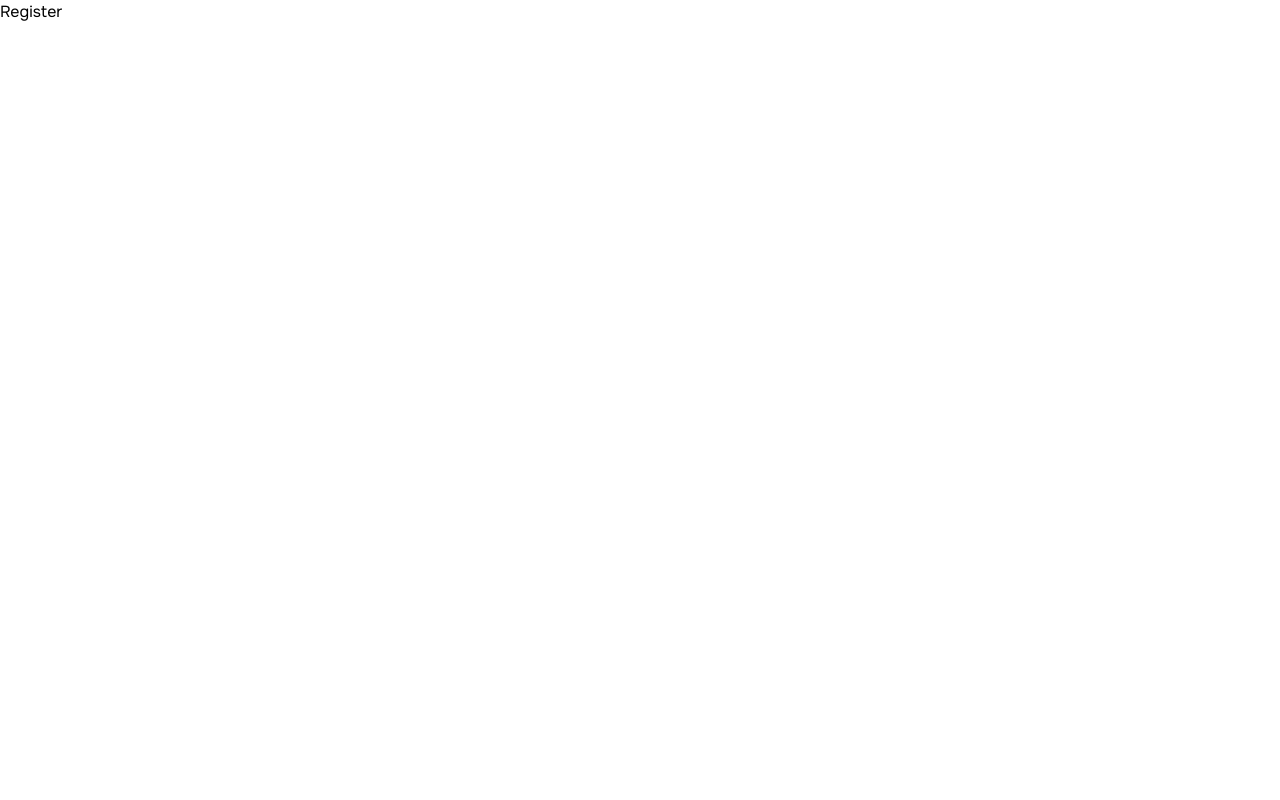
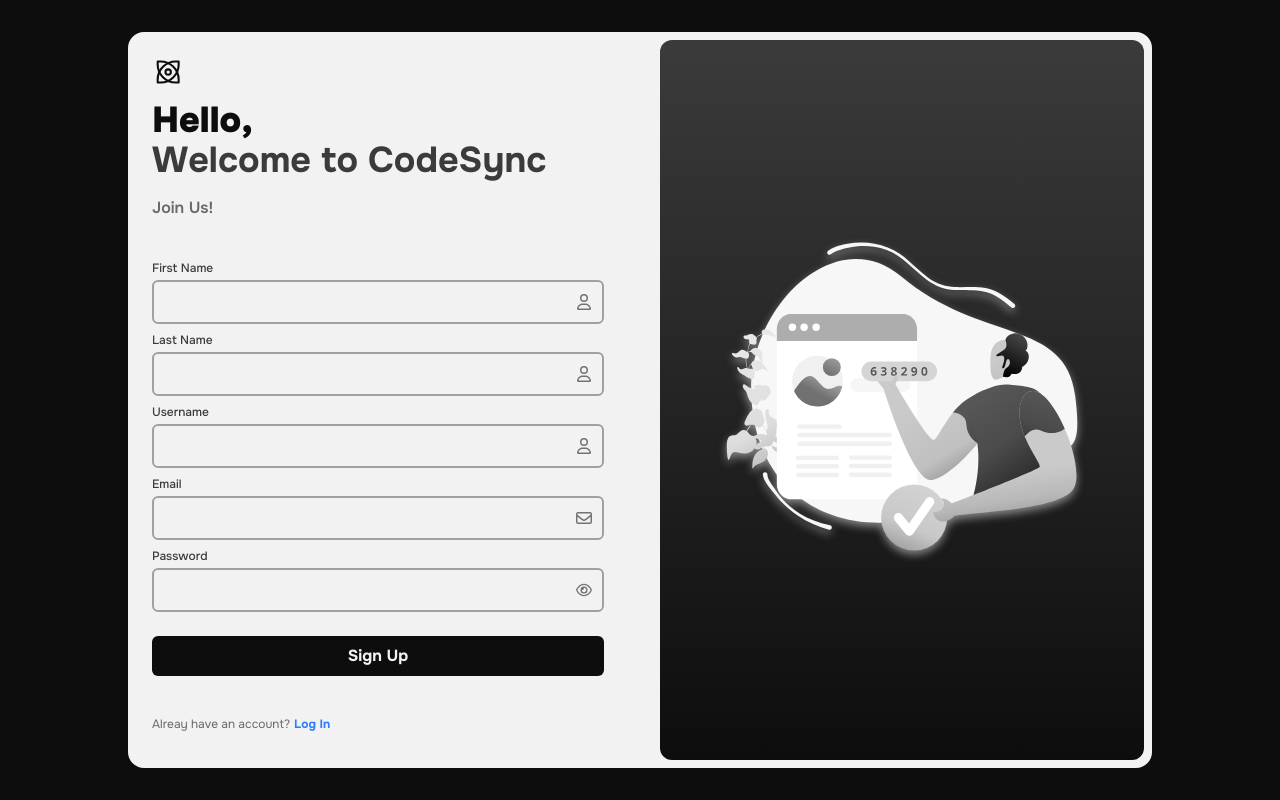
Before and after one commit to rn-mgl/codesync-client, a Next.js app: page /auth/register in a window 1280 px wide. Built offline with nearby package versions, Linux system fonts and the light colour scheme.

Commit message:
register ui

```diff
--- a/app/auth/login/page.tsx
+++ b/app/auth/login/page.tsx
@@ -7,9 +7,10 @@ import Link from "next/link";
 import { FaRegEnvelope, FaRegEye, FaRegEyeSlash } from "react-icons/fa6";
 import login from "@/public/auth/login.svg";
 import Input from "@/src/components/field/Input";
+import { LoginInterface } from "@/src/interface/AuthInterface";
 
 const Login = () => {
-  const [credentials, setCredentials] = React.useState({
+  const [credentials, setCredentials] = React.useState<LoginInterface>({
     email: "",
     password: "",
   });
@@ -44,7 +45,7 @@ const Login = () => {
                       t:mx-auto t:max-w-(--breakpoint-m-l) l-s:max-w-none"
           >
             <div className="flex flex-col items-start justify-center gap-4 w-full">
-              <h1 className="text-3xl  t:text-5xl">
+              <h1 className="text-3xl  t:text-4xl">
                 <span className="text-primary font-black">Hello,</span>
                 <br />
                 <span className="text-primary/80 font-bold">Welcome Back</span>
--- a/app/auth/register/page.tsx
+++ b/app/auth/register/page.tsx
@@ -1,7 +1,167 @@
+"use client";
+
+import register from "@/public/auth/register.svg";
+import Input from "@/src/components/field/Input";
+import Logo from "@/src/components/global/Logo";
+import { RegisterInterface } from "@/src/interface/AuthInterface";
+import Image from "next/image";
+import Link from "next/link";
 import React from "react";
+import {
+  FaRegEnvelope,
+  FaRegEye,
+  FaRegEyeSlash,
+  FaRegUser,
+} from "react-icons/fa6";
 
 const Register = () => {
-  return <div>Register</div>;
+  const [credentials, setCredentials] = React.useState<RegisterInterface>({
+    first_name: "",
+    last_name: "",
+    username: "",
+    email: "",
+    password: "",
+  });
+  const [showPassword, setShowPassword] = React.useState(false);
+
+  const handleCredentials = (e: React.ChangeEvent<HTMLInputElement>) => {
+    const { name, value } = e.target;
+
+    setCredentials((prev) => {
+      return {
+        ...prev,
+        [name]: value,
+      };
+    });
+  };
+
+  const handleShowPassword = () => {
+    setShowPassword((prev) => !prev);
+  };
+
+  return (
+    <div className="w-full h-screen flex flex-col items-center justify-center bg-primary p-4 t:p-8">
+      <div className="w-full max-w-(--breakpoint-l-s) bg-secondary h-full rounded-2xl grid grid-cols-1 l-s:grid-cols-2 p-2 gap-10">
+        <div className="w-full flex flex-col items-start justify-start p-4">
+          <Link href="/" className="w-8">
+            <Logo type="dark" />
+          </Link>
+
+          <div
+            className="w-full flex flex-col items-start justify-start gap-10 my-auto
+                      t:mx-auto t:max-w-(--breakpoint-m-l) l-s:max-w-none"
+          >
+            <div className="flex flex-col items-start justify-center gap-4 w-full">
+              <h1 className="text-3xl t:text-4xl">
+                <span className="text-primary font-black">Hello,</span>
+                <br />
+                <span className="text-primary/80 font-bold">
+                  Welcome to CodeSync
+                </span>
+              </h1>
+
+              <p className="text-primary/60 text-sm font-semibold t:text-base">
+                Join Us!
+              </p>
+            </div>
+
+            <form className="w-full flex flex-col items-center justify-center gap-2">
+              <Input
+                id="first_name"
+                name="first_name"
+                onChange={handleCredentials}
+                type="text"
+                value={credentials.first_name}
+                icon={<FaRegUser />}
+                label="First Name"
+                required={true}
+              />
+
+              <Input
+                id="last_name"
+                name="last_name"
+                onChange={handleCredentials}
+                type="text"
+                value={credentials.last_name}
+                icon={<FaRegUser />}
+                label="Last Name"
+                required={true}
+              />
+
+              <Input
+                id="username"
+                name="username"
+                onChange={handleCredentials}
+                type="text"
+                value={credentials.username}
+                icon={<FaRegUser />}
+                label="Username"
+                required={true}
+              />
+
+              <Input
+                id="email"
+                name="email"
+                onChange={handleCredentials}
+                type="email"
+                value={credentials.email}
+                icon={<FaRegEnvelope />}
+                label="Email"
+                required={true}
+              />
+
+              <Input
+                id="password"
+                name="password"
+                onChange={handleCredentials}
+                type={showPassword ? "text" : "password"}
+                value={credentials.password}
+                label="Password"
+                required={true}
+                icon={
+                  showPassword ? (
+                    <FaRegEyeSlash
+                      onClick={handleShowPassword}
+                      className="cursor-pointer"
+                    />
+                  ) : (
+                    <FaRegEye
+                      onClick={handleShowPassword}
+                      className="cursor-pointer"
+                    />
+                  )
+                }
+              />
+
+              <button
+                type="submit"
+                className="mt-4 bg-primary text-secondary font-bold w-full p-2 rounded-md"
+              >
+                Sign Up
+              </button>
+            </form>
+
+            <div className="w-full flex flex-row text-xs gap-1">
+              <p className="text-primary/60">Alreay have an account?</p>
+              <Link href="/auth/login" className="font-bold text-blue-500">
+                Log In
+              </Link>
+            </div>
+          </div>
+        </div>
+
+        <div className="hidden l-s:flex w-full h-full bg-linear-to-b from-primary/80 to-primary rounded-xl flex-col items-center justify-center">
+          <div className="w-full flex flex-col items-center justify-center">
+            <Image
+              src={register}
+              alt="register"
+              className="aspect-square drop-shadow-lg drop-shadow-secondary/50 animate-float"
+            />
+          </div>
+        </div>
+      </div>
+    </div>
+  );
 };
 
 export default Register;
--- /dev/null
+++ b/src/interface/AuthInterface.ts
@@ -0,0 +1,12 @@
+export interface LoginInterface {
+  email: string;
+  password: string;
+}
+
+export interface RegisterInterface {
+  first_name: string;
+  last_name: string;
+  username: string;
+  email: string;
+  password: string;
+}
```
